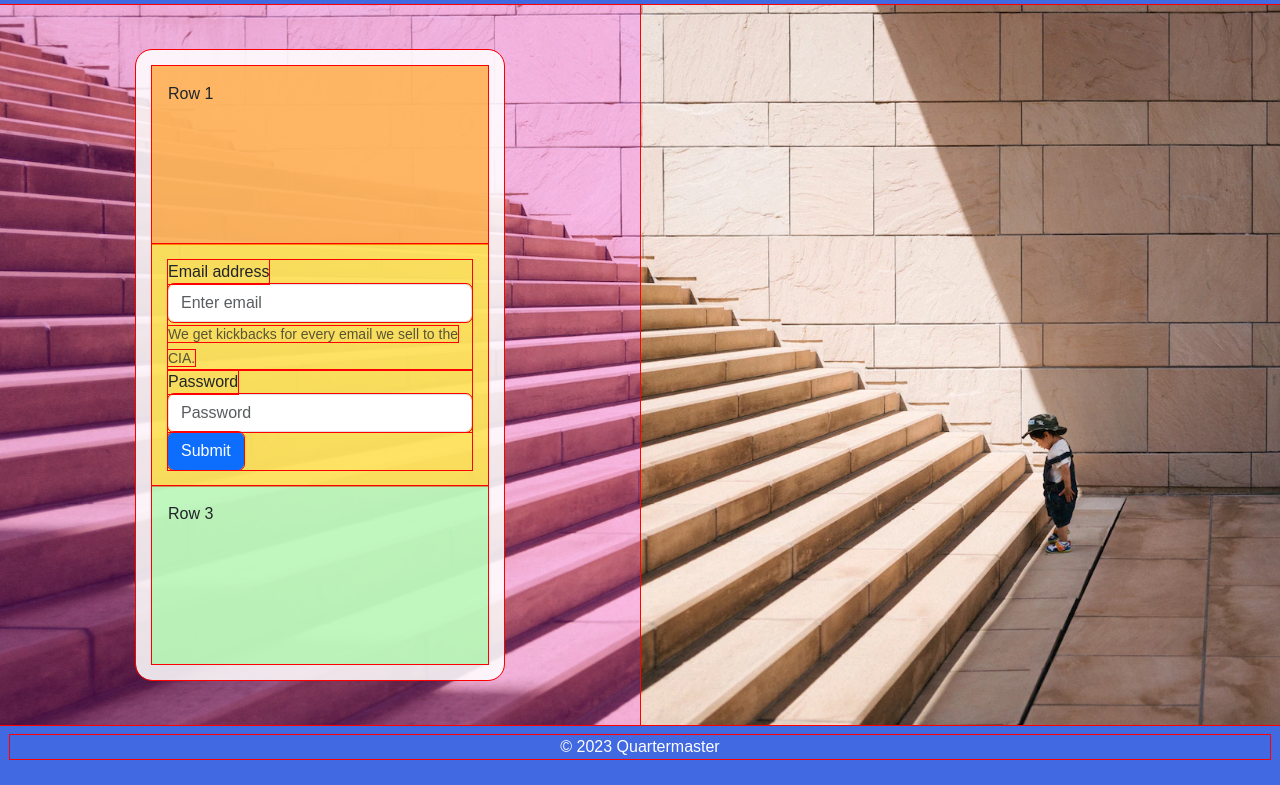
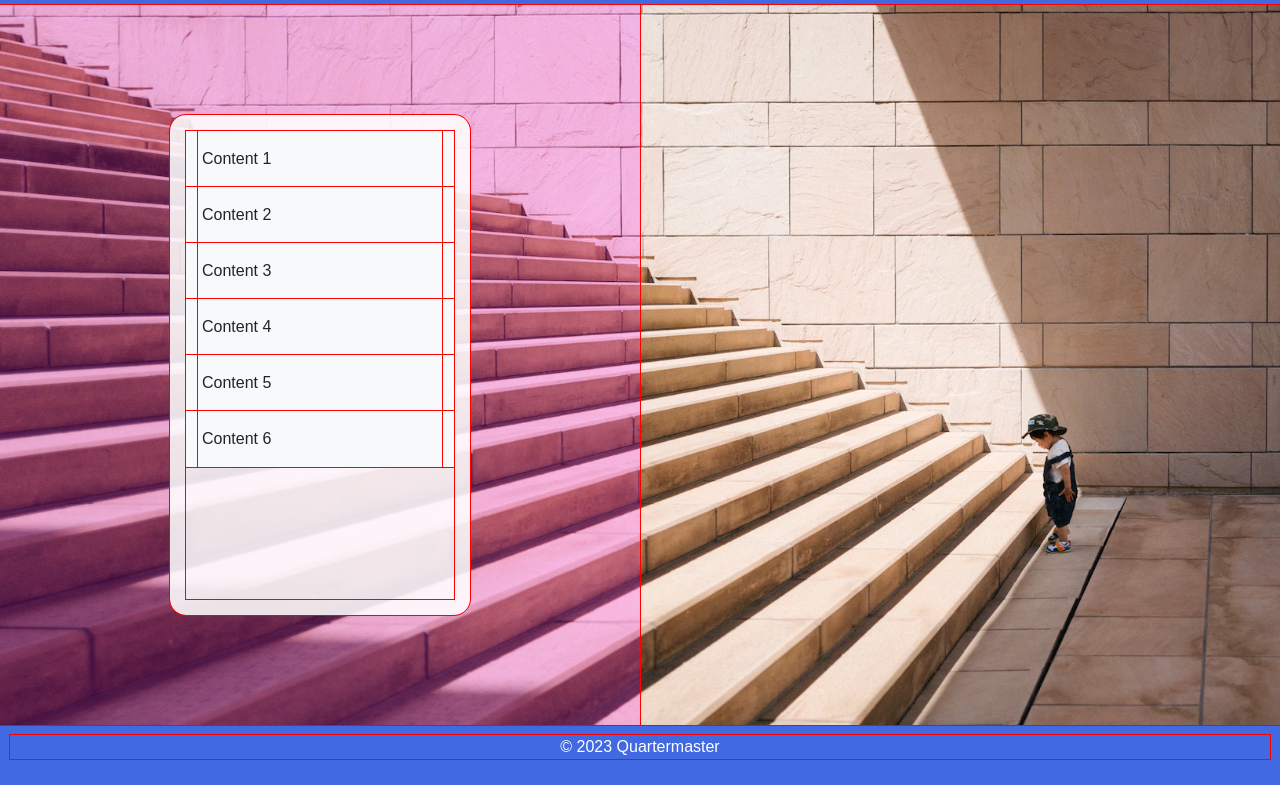
Before and after one commit to erenlin/quartermaster, a plain HTML site: page skeleton/index.html in a window 1280 px wide. Shown: the part 55-840 px from the top of the page. Drawn offline with nearby package versions, Linux system fonts and the light colour scheme.

```diff
--- a/skeleton/css/styles.css
+++ b/skeleton/css/styles.css
@@ -37,6 +37,7 @@
 }
 .navbar-brand {
   color: #fff; /* This sets the color to white */
+  vertical-align: top;
 }
 
 /******************************************************************************/
@@ -46,13 +47,18 @@
 #index-login {
   position: relative;
   width: 100%;
+
+  min-width: 979px;
 }
 
 #index-login img {
+
   display: block;
   width: 100%;
   height: auto;
   position: static;
+
+  background-size: cover;
 }
 
 #index-login_container {
@@ -70,19 +76,17 @@
 #index-login_container_box {
   display: flex;
   flex-direction: column;
-  width: 57.5%;
-  height: 87.5%;
+  width: 300px;
+  height: 500px;
   padding: 1rem;
   background-color: #ffffffDD;
   border-radius: 1rem;
   box-sizing: border-box;
 }
 
-.login-row {
-  flex: 1;
-  padding: 1rem;
-  box-sizing: border-box;
-}
+
+
+
 
 /******************************************************************************/
 /*    Footer Styles                                                           */
--- a/skeleton/index.html
+++ b/skeleton/index.html
@@ -31,24 +31,31 @@
           <img src="images/stairs.webp" alt="Landing Theme" class="main-background" draggable="false" >
           <div id="index-login_container">
             <div id="index-login_container_box">
-              <div class="login-row " style="background-color: #ff8c0099;">Row 1
+
+
+              <div class="container-fluid h-100">
+                <div class="col full-height d-flex flex-column">
+                  <div class="row">
+                    <div class="bg-light p-3">Content 1</div>
+                  </div>
+                  <div class="row">
+                    <div class="bg-light p-3">Content 2</div>
+                  </div>
+                  <div class="row">
+                    <div class="bg-light p-3">Content 3</div>
+                  </div>
+                  <div class="row">
+                    <div class="bg-light p-3">Content 4</div>
+                  </div>
+                  <div class="row">
+                    <div class="bg-light p-3">Content 5</div>
+                  </div>
+                  <div class="row">
+                    <div class="bg-light p-3">Content 6</div>
+                  </div>
+                </div>
               </div>
-              <div class="login-row" style="background-color: #ffd70099;">
-                <form>
-                  <div class="form-group">
-                    <label for="exampleInputEmail1">Email address</label>
-                    <input type="email" class="form-control" id="exampleInputEmail1" aria-describedby="emailHelp" placeholder="Enter email">
-                    <small id="emailHelp" class="form-text text-muted">We get kickbacks for every email we sell to the CIA.</small>
-                  </div>
-                  <div class="form-group">
-                    <label for="exampleInputPassword1">Password</label>
-                    <input type="password" class="form-control" id="exampleInputPassword1" placeholder="Password">
-                  </div>
-                  <button type="submit" class="btn btn-primary">Submit</button>
-                </form>
-              </div>
-              <div class="login-row" style="background-color: #98fb9899;">Row 3
-              </div>
+
             </div>
           </div>
         </div>
```
Also changed, not shown: index.html (+6 -5 lines), 1 other file.
